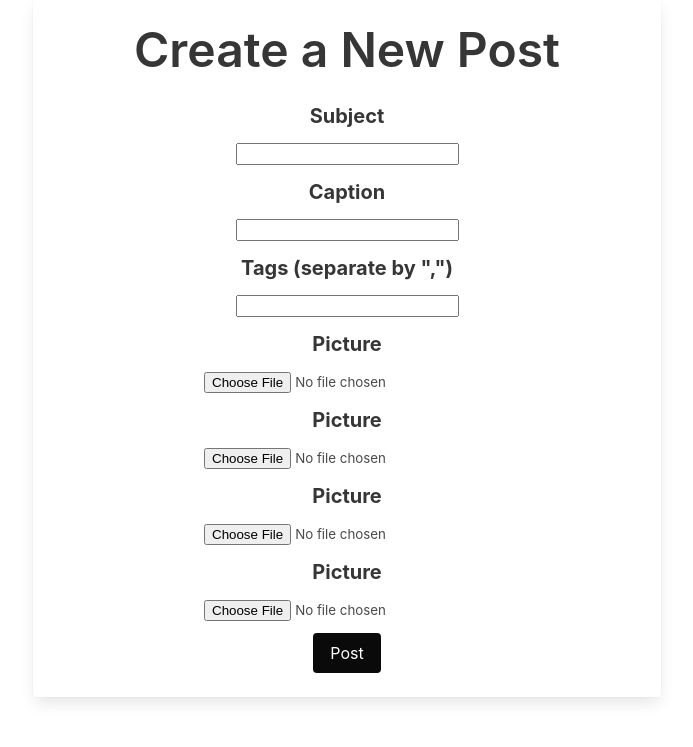
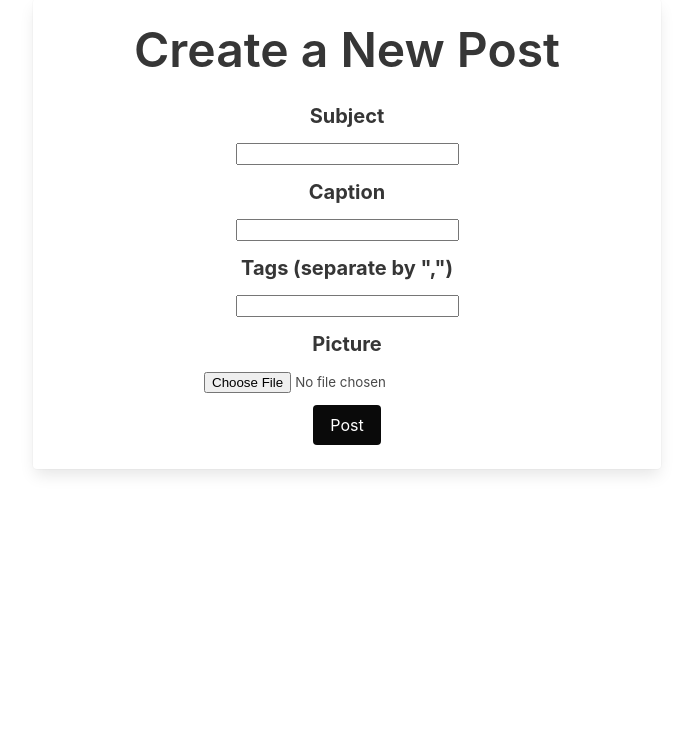
Before and after one commit to amemani-create/edu_cs490, a Django app: template posts/templates/new_post.html in a window 1280 px wide. Shown: the part 53-800 px from the top of the page, without its empty margins (293-986 px from the left). Run offline with Django 3.2, Linux system fonts and the light colour scheme; the template is opened without the code that fills it: most values are stand-ins (such as "Sample title", 1, 10 or a date in 2020); form fields are guessed from the names that the template uses.

Commit message:
fixed add new post

```diff
--- a/posts/templates/new_post.html
+++ b/posts/templates/new_post.html
@@ -52,36 +52,6 @@
         </p>
           </div>
 
-         <div class="field">
-              <p class="control has-icons-left">
-              <label class="label is-medium">Picture</label>
-                {{ form.picture }}
-                <span class="icon is-small is-left">
-            <i class="fas fa-lock"></i>
-          </span>
-        </p>
-          </div>
-
-         <div class="field">
-              <p class="control has-icons-left">
-              <label class="label is-medium">Picture</label>
-                {{ form.picture }}
-                <span class="icon is-small is-left">
-            <i class="fas fa-lock"></i>
-          </span>
-        </p>
-          </div>
-
-         <div class="field">
-              <p class="control has-icons-left">
-              <label class="label is-medium">Picture</label>
-                {{ form.picture }}
-                <span class="icon is-small is-left">
-            <i class="fas fa-lock"></i>
-          </span>
-        </p>
-          </div>
-
       <div class="row">
         <div class="col s12">
           <span style="color: red; font-weight: bold;">{{ form.errors }}</span>
```
